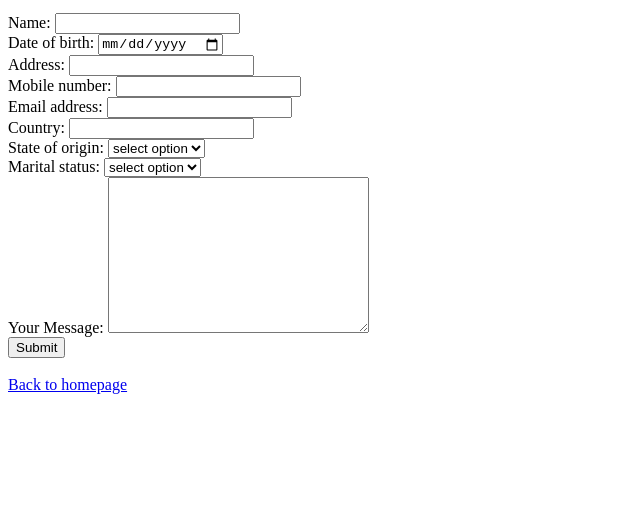
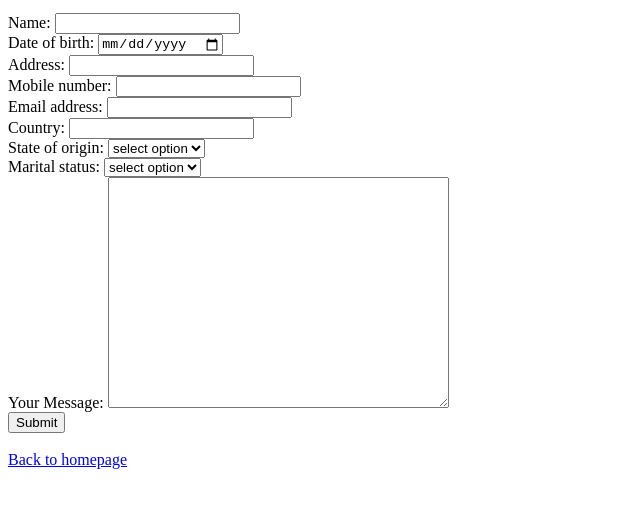
Before and after one commit to Adodo-Safe/cv, a plain HTML site: page about you.html in a window 1280 px wide. Shown: the part 101-608 px from the top of the page, without its empty margins (0-643 px from the left). Drawn offline with Linux system fonts and the light colour scheme.

Commit message:
Update about you.html

```diff
--- a/about you.html
+++ b/about you.html
@@ -69,7 +69,7 @@
 
     </select><br>
     <label>Your Message:</label>
-         <textarea name="your message" rows="10" cols="30">
+         <textarea name="your message" rows="15" cols="40">
            </textarea><br>
    <input type="submit">
 
```
